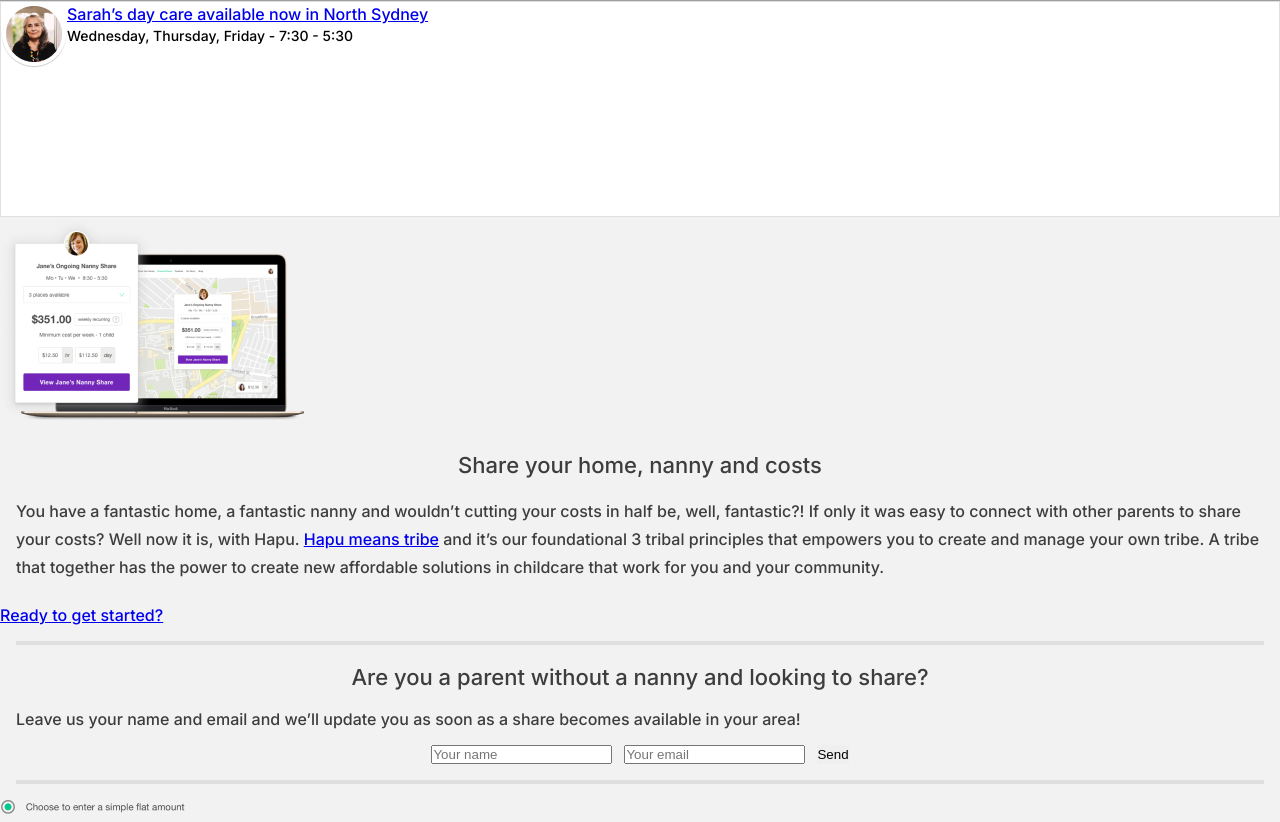
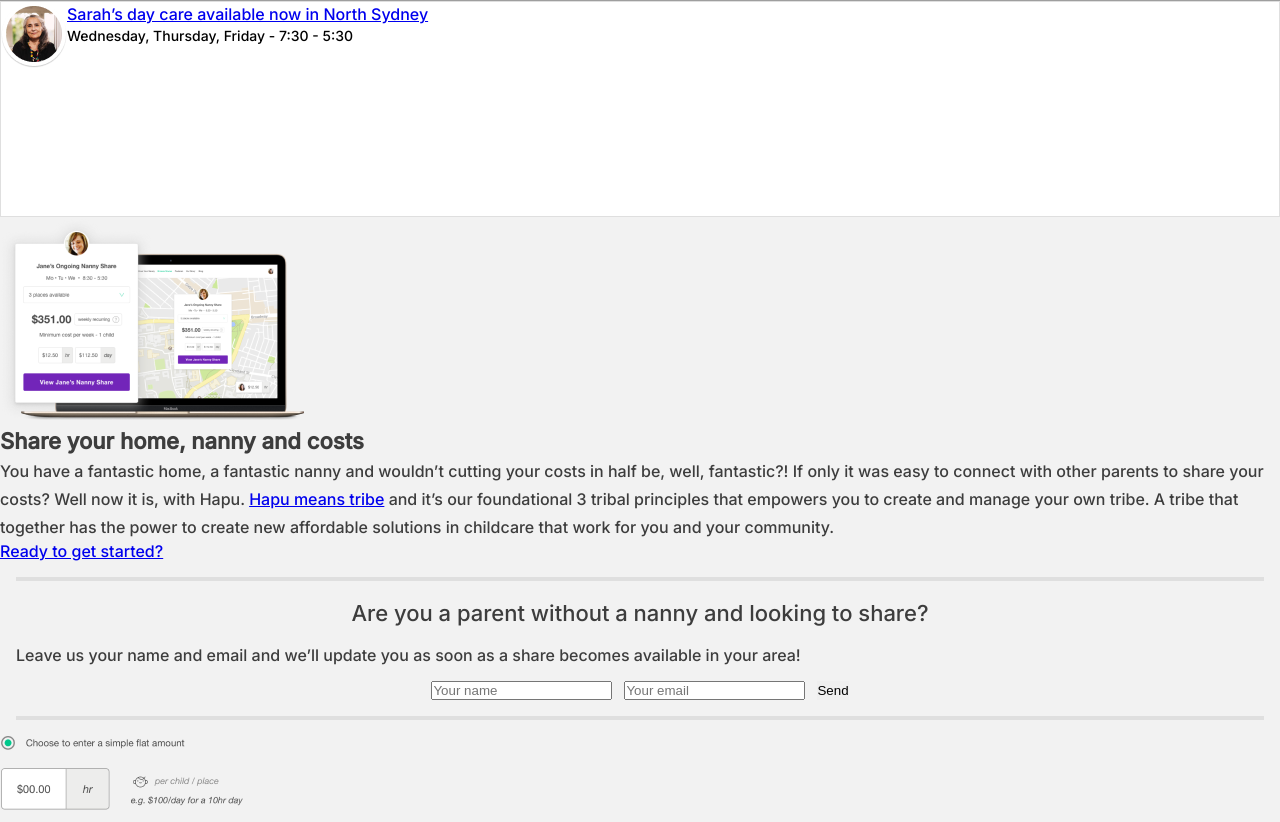
Before and after one commit to walterlbf/react-challenge, a React (Create React App) app: page / in a window 1280 px wide. Shown: the part 615-1437 px from the top of the page. Built offline with nearby package versions, Linux system fonts and the light colour scheme; grey boxes are pictures that could not be loaded.

Commit message:
share refatorado

```diff
--- a/src/components/Share.jsx
+++ b/src/components/Share.jsx
@@ -5,21 +5,20 @@
 export default function Share() {
   return (
     <section className="share-section">
+      <picture className="share-picture">
         <img src={ShareImage} alt="" />
+      </picture>
       <article>
-        <div className= "share-article">
-          <h2 className="share-title">
+        <h2 className="share-h2">
           Share your home, nanny and costs
         </h2>
         <p className="share-p">
           You have a fantastic home, a fantastic nanny and wouldn’t cutting your costs in half be, well, fantastic?! If only it was easy to connect with other parents to share your costs? Well now it is, with Hapu. <a href="/">Hapu means tribe</a> and it’s our foundational 3 tribal principles that empowers you to create and manage your own tribe. A tribe that together has the power to create new affordable solutions in childcare that work for you and your community.
         </p>
-          <a className="share-a" href="/">
+        <a href="/">
           Ready to get started?
         </a>
-        </div>
       </article>
-
     </section>
   )
 }
--- a/src/styles/Share.css
+++ b/src/styles/Share.css
@@ -1,48 +1,39 @@
-.share-title {
+.share-section {
   font-weight: 500;
-  font-size: 22px;
-  line-height: 32px;
-  text-align: center;
   color: #3D3D3D;
-  margin: 24px 71px 16px;
 }
 
 .share-p{
-  font-size: 1rem;
+  font-size: 16px;
   line-height: 28px;
-  margin: 16px 16px 24px;
-  color: #3D3D3D;
 }
 
-a:visited {
-  text-align: center;
-  font-weight: 500;
-  font-size: 16px;
-  line-height: 24px;
-  text-decoration-line: underline;
-  color: #5E20A4;
+.share-h2{
+  font-size: 22px;
+  line-height: 32px;
 }
 
-@media (max-width: 340px){
+@media (max-width: 360px){
 
   .share-section {
-    margin: 64px 4.5vw;
     text-align: center;
     flex-direction: column-reverse;
-    grid-gap: 24px;
-    gap: 24px;
+    margin: 16px;
+    margin-top: 64px;
+    margin-bottom: 64px;
   }
 
-  .share-title {
-    margin: 16px;
+  .share-picture {
+    margin: auto;
+    margin-top: 36px;
+  }
+
+  .share-h2{
+    margin: 24px 71px 16px;
   }
 
   .share-p{
     text-align: center;
+    margin: 16px 0px 24px;
   }
-
-  .share-article{
-    align-items: center;
-  }
-
 }
```
Lines whose indentation alone changed are shown as unchanged.
